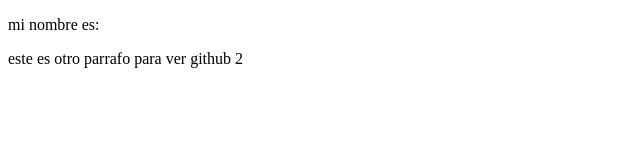
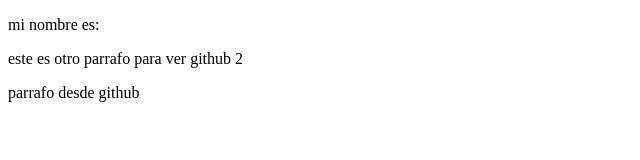
Before and after one commit to NicolasMartinezFonseca/ProyectoForm, a plain HTML site: page index.html in a window 1280 px wide. Shown: the whole page, without its empty margins (0-640 px from the left). Drawn offline with Linux system fonts and the light colour scheme.

Commit message:
Update index.html

```diff
--- a/index.html
+++ b/index.html
@@ -9,5 +9,6 @@
 <body>
     <p>mi nombre es:</p>
     <p>este es otro parrafo para ver github 2</p>
+    <p>parrafo desde github</p>
 </body>
 </html>
```
